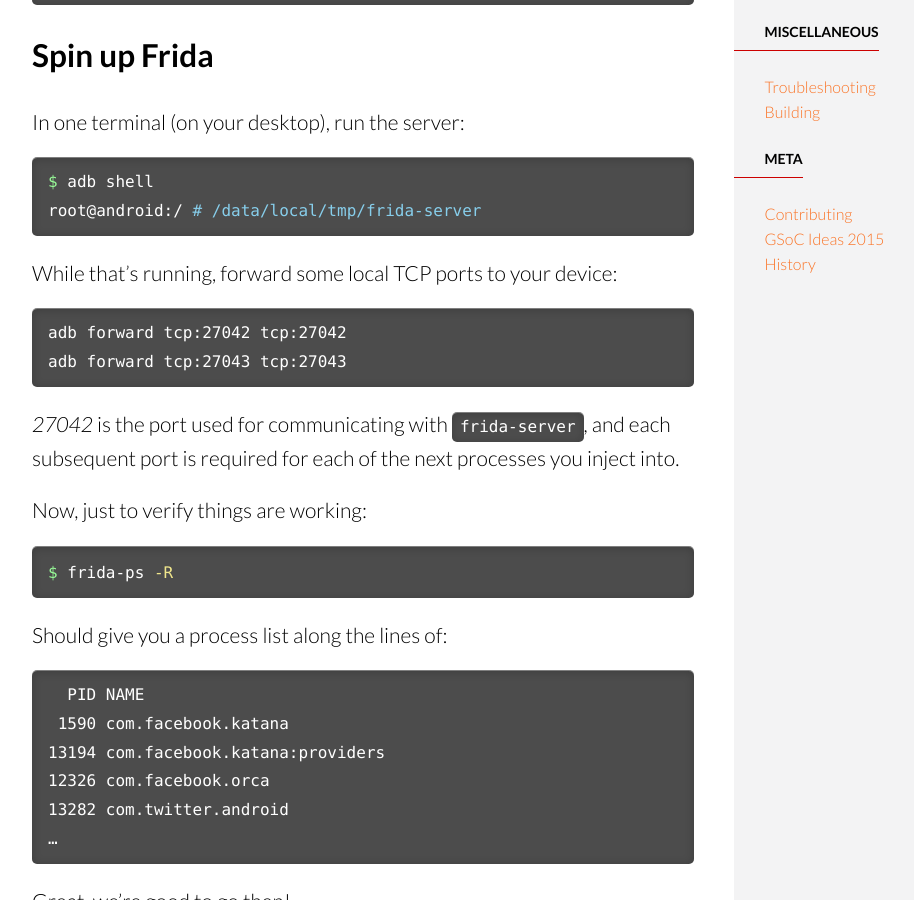
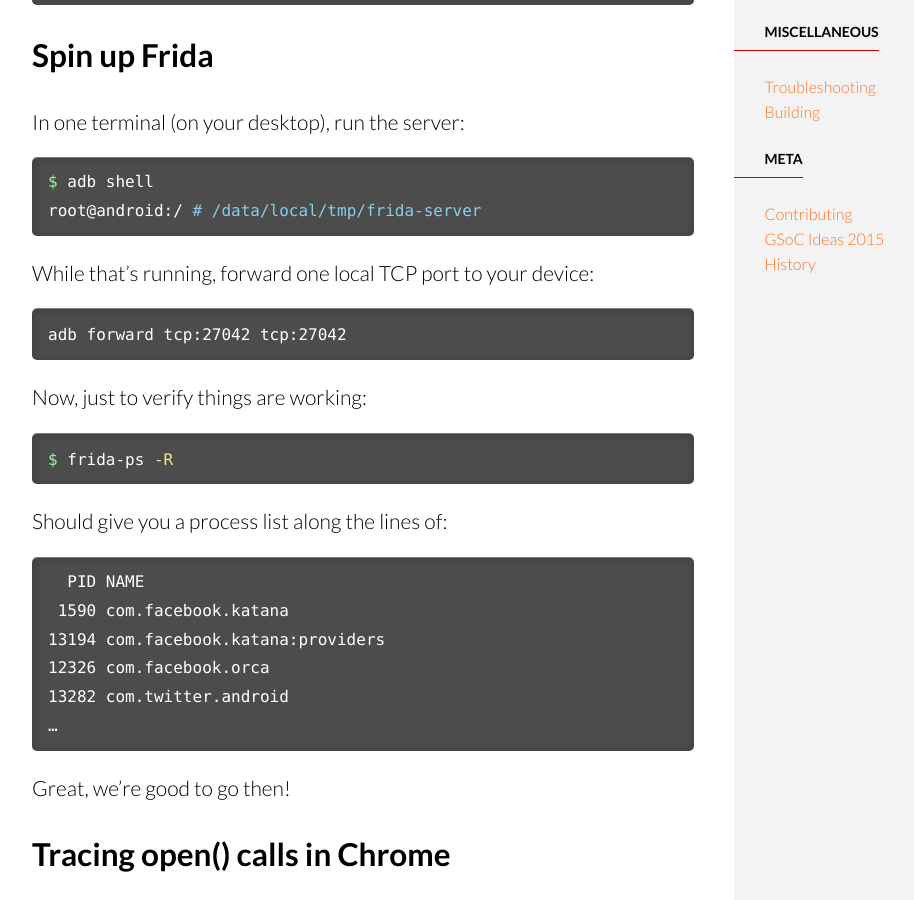
Before and after one commit to frida/frida-website, a Jekyll site: the page built from docs/android.md, in a window 1280 px wide and 900 px high, scrolled down 806 px. Shown: the whole window, without its empty margins (179-1093 px from the left). Built offline with Jekyll 4.4.1, drawn with Linux system fonts in a browser that asks for light colours; some web fonts are replaced.

Commit message:
Update the Android docs to reflect the new port requirements

```diff
--- a/docs/android.md
+++ b/docs/android.md
@@ -34,14 +34,10 @@ $ adb shell
 root@android:/ # /data/local/tmp/frida-server
 {% endhighlight %}
 
-While that's running, forward some local TCP ports to your device:
+While that's running, forward one local TCP port to your device:
 {% highlight bash %}
 adb forward tcp:27042 tcp:27042
-adb forward tcp:27043 tcp:27043
 {% endhighlight %}
-
-*27042* is the port used for communicating with `frida-server`, and each
-subsequent port is required for each of the next processes you inject into.
 
 Now, just to verify things are working:
 {% highlight bash %}
```
